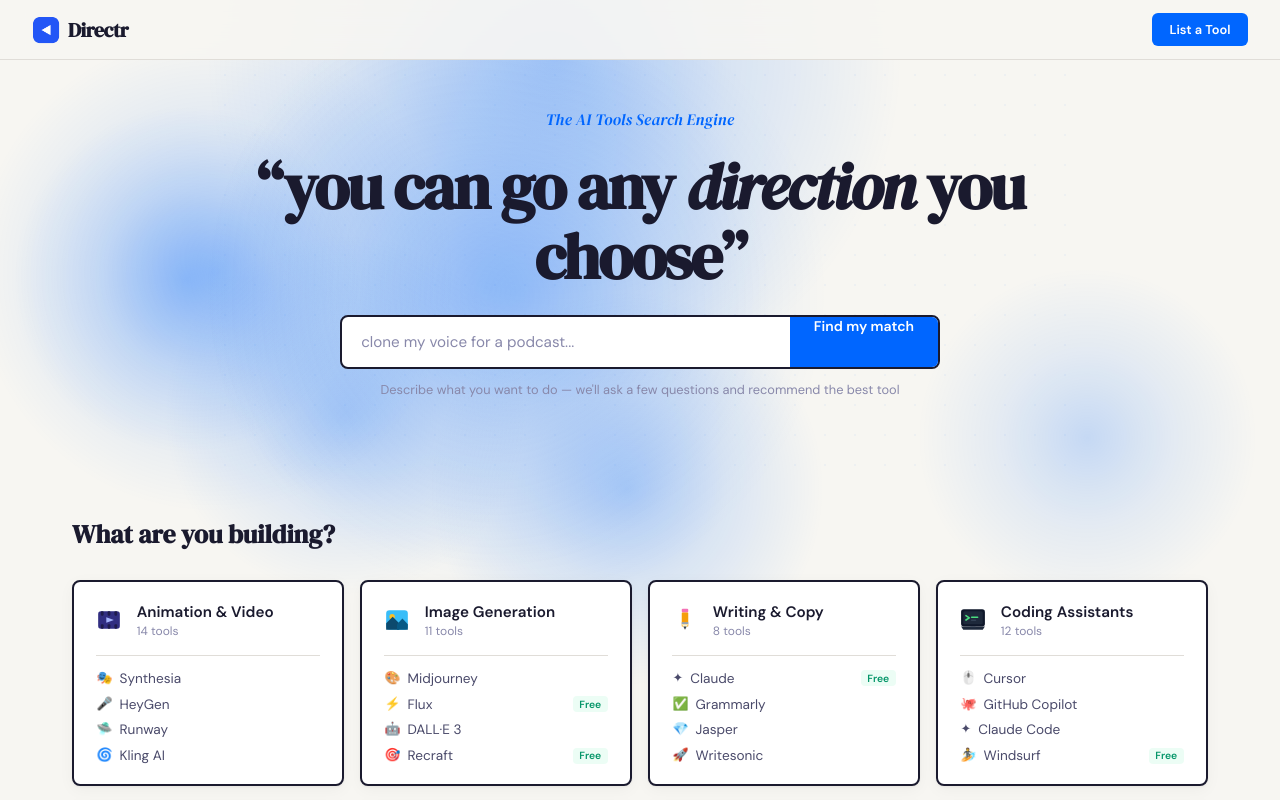
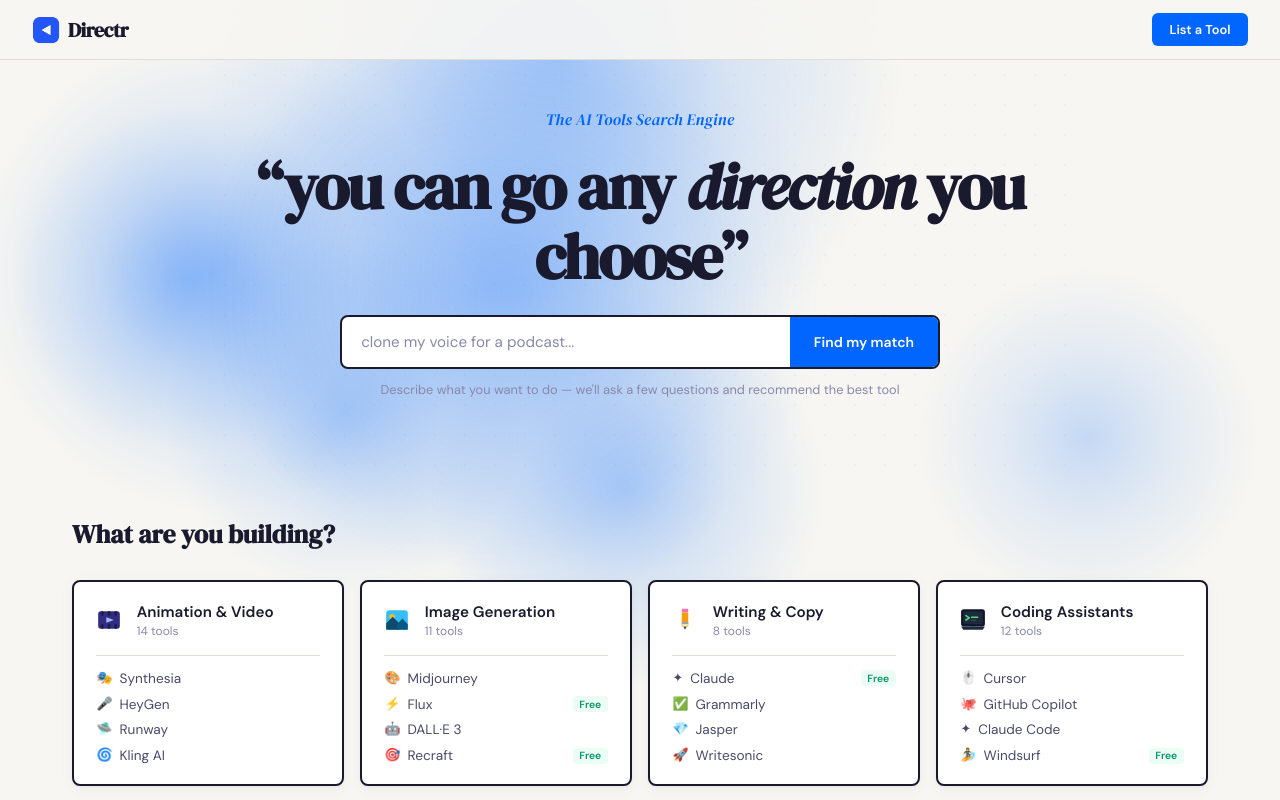
Before and after one commit to ppastee/directr.ai, a Next.js app: page / in a window 1280 px wide. Shown: the top 800 px of the page. Built offline with nearby package versions, Linux system fonts and the light colour scheme.

Commit message:
Centre text in search button
Co-Authored-By: Claude Sonnet 4.6 <noreply@anthropic.com>

```diff
--- a/src/app/globals.css
+++ b/src/app/globals.css
@@ -265,6 +265,7 @@ body.theme-studio {
 .search-btn {
   background: var(--accent); color: #fff;
   border: none; padding: 0 1.5rem; align-self: stretch;
+  display: flex; align-items: center; justify-content: center;
   font-size: 0.875rem; font-weight: 600;
   cursor: pointer; font-family: var(--body-font);
   transition: opacity 0.15s; white-space: nowrap;
```
